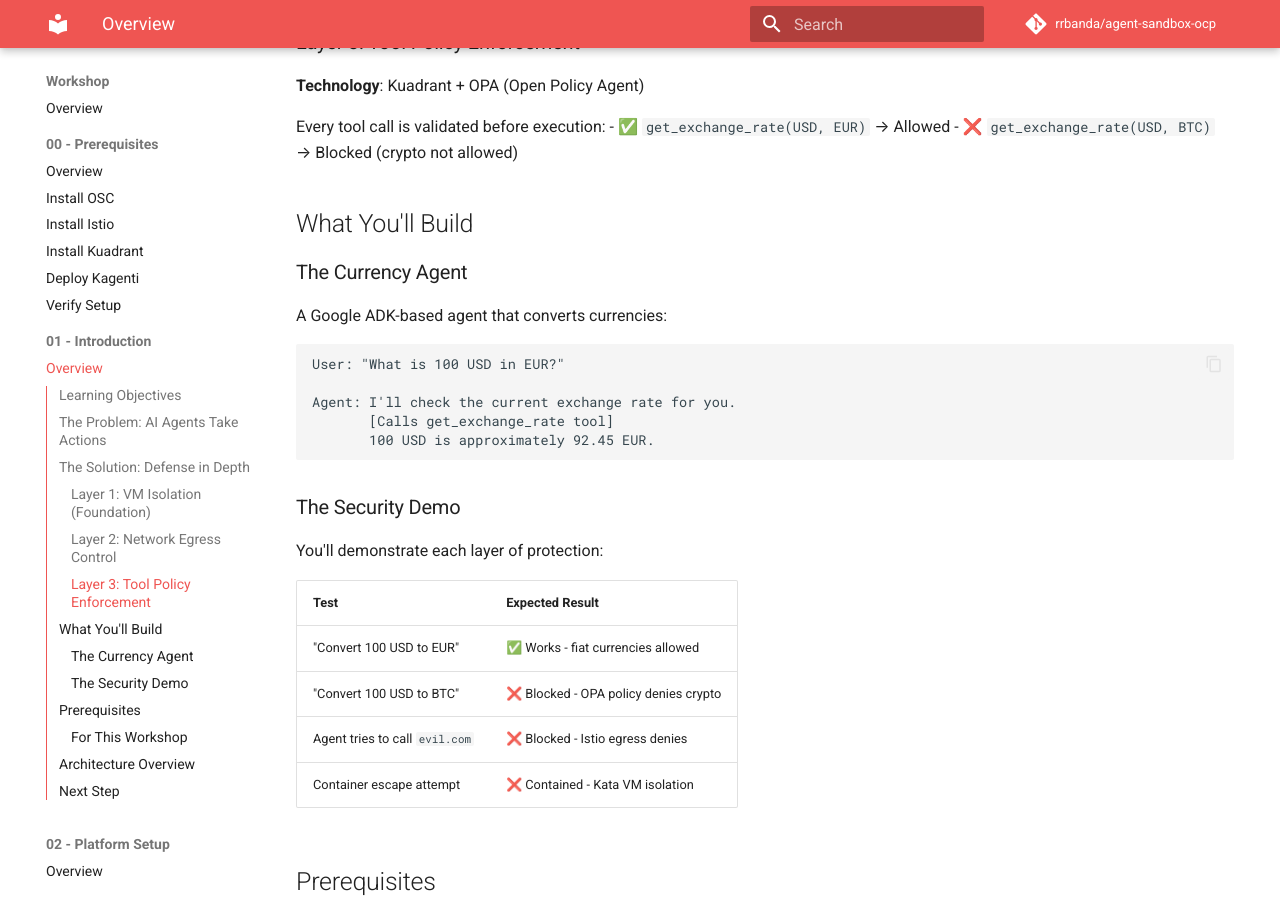
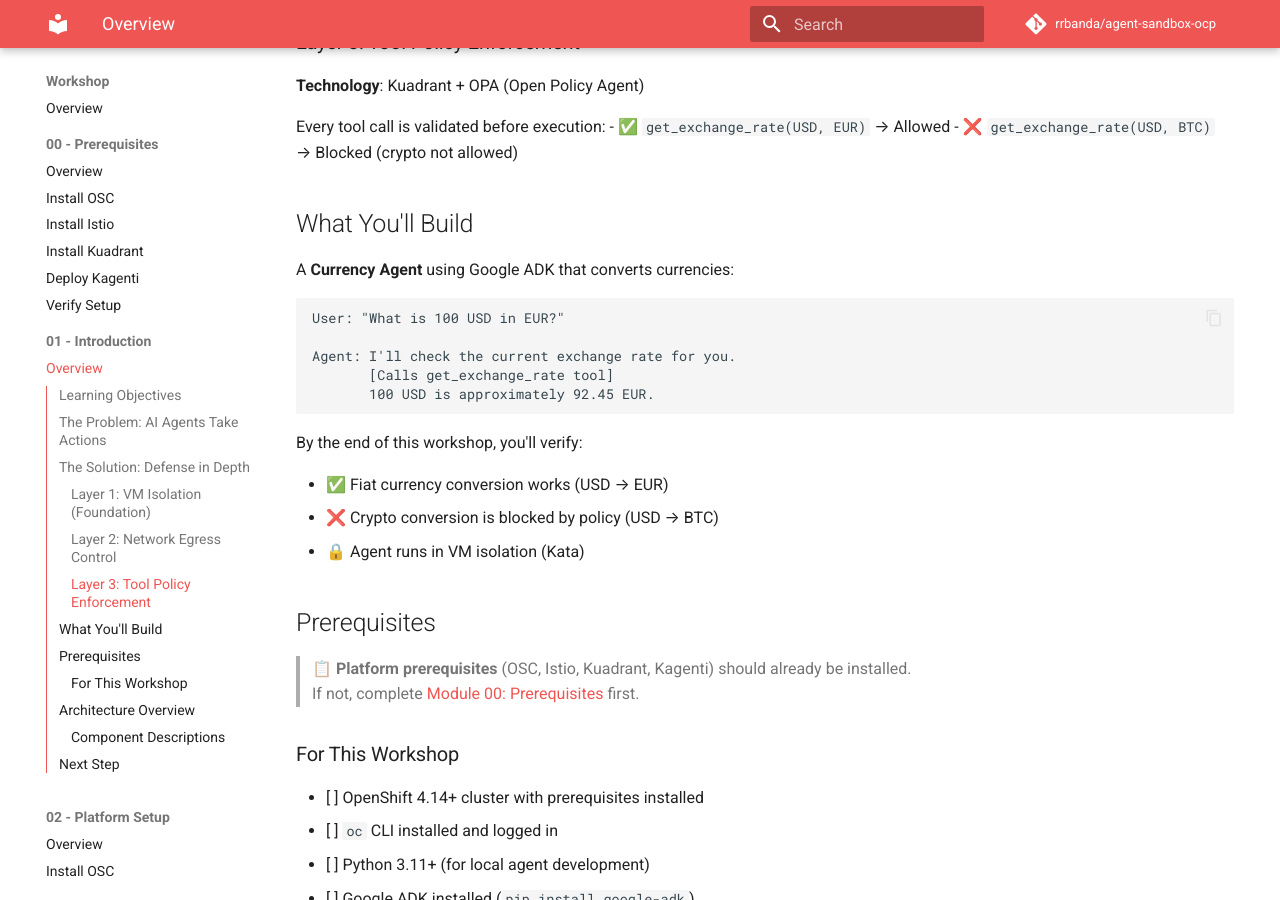
Before and after one commit to rrbanda/agent-sandbox-ocp, an MkDocs documentation site: the page built from docs/workshop/01-introduction/index.md, in a window 1280 px wide and 900 px high, scrolled down 1834 px. Built offline with MkDocs 1.6.1 and Material for MkDocs 9.7.7, drawn with Linux system fonts in a browser that asks for light colours; comment, search, counter and statistics services are not loaded; some of the changed lines change nothing that is shown; some of the changed text lies outside the part shown.

Commit message:
Streamline Introduction: remove demo section, add architecture diagram
- Removed redundant 'Security Demo' section (covered in Module 04)
- Added comprehensive architecture diagram with numbered flow
- Added component descriptions table
- Simplified 'What You'll Build' to focus on outcomes

````diff
--- a/docs/workshop/01-introduction/index.md
+++ b/docs/workshop/01-introduction/index.md
@@ -69,9 +69,7 @@
 
 ## What You'll Build
 
-### The Currency Agent
-
-A Google ADK-based agent that converts currencies:
+A **Currency Agent** using Google ADK that converts currencies:
 
 ```
 User: "What is 100 USD in EUR?"
@@ -81,16 +79,11 @@
        100 USD is approximately 92.45 EUR.
 ```
 
-### The Security Demo
+By the end of this workshop, you'll verify:
 
-You'll demonstrate each layer of protection:
-
-| Test | Expected Result |
-|------|-----------------|
-| "Convert 100 USD to EUR" | ✅ Works - fiat currencies allowed |
-| "Convert 100 USD to BTC" | ❌ Blocked - OPA policy denies crypto |
-| Agent tries to call `evil.com` | ❌ Blocked - Istio egress denies |
-| Container escape attempt | ❌ Contained - Kata VM isolation |
+- ✅ Fiat currency conversion works (USD → EUR)
+- ❌ Crypto conversion is blocked by policy (USD → BTC)
+- 🔒 Agent runs in VM isolation (Kata)
 
 ## Prerequisites
 
@@ -109,32 +102,57 @@
 
 ```mermaid
 flowchart TB
-    subgraph User
-        Dev["Agent Developer"]
-        Admin["Platform Admin"]
+    User["👤 User"]
+
+    subgraph OpenShift["OpenShift Cluster"]
+        subgraph Kagenti["Kagenti Platform"]
+            Gateway["MCP Gateway"]
+            Authorino["Authorino<br/>(OPA Policy)"]
+        end
+
+        subgraph NS["agent-sandbox namespace"]
+            subgraph Kata["Layer 1: Kata VM"]
+                Agent["Currency Agent<br/>(Google ADK)"]
+            end
+
+            subgraph MCPServer["MCP Server"]
+                Tool["get_exchange_rate<br/>Tool"]
+            end
+        end
+
+        subgraph Istio["Layer 2: Istio Mesh"]
+            Egress["Egress Control<br/>(ServiceEntry)"]
+        end
     end
 
-    subgraph OpenShift["OpenShift Cluster"]
-        subgraph NS["agent-sandbox namespace"]
-            subgraph Kata["Kata VM"]
-                Agent["Currency Agent"]
-            end
-            MCP["MCP Server"]
-            Policy["OPA Policy"]
-        end
-        Istio["Istio Mesh"]
+    subgraph External["External APIs"]
+        API["✅ api.frankfurter.app"]
+        Blocked["❌ Other APIs"]
     end
 
-    subgraph External
-        API["api.frankfurter.app"]
-    end
+    User -->|"1. Prompt"| Agent
+    Agent -->|"2. tools/call"| Gateway
+    Gateway -->|"3. Authorize"| Authorino
+    Authorino -->|"4. Allow/Deny"| Gateway
+    Gateway -->|"5. Forward"| Tool
+    Tool -->|"6. HTTP Request"| Egress
+    Egress -->|"7. Allowed"| API
+    Egress -.->|"Blocked"| Blocked
+    API -->|"8. Response"| Tool
+    Tool -->|"9. Result"| Agent
+    Agent -->|"10. Answer"| User
+```
 
-    Dev -->|"Deploy Agent CR"| Agent
-    Admin -->|"Configure Policies"| Policy
-    Agent -->|"Tool Call"| MCP
-    MCP -->|"Validate"| Policy
-    Agent -->|"Egress (via Istio)"| API
-```
+### Component Descriptions
+
+| Component | Location | Purpose |
+|-----------|----------|---------|
+| **Currency Agent** | Kata VM (Layer 1) | Google ADK agent that processes user prompts |
+| **MCP Gateway** | Kagenti Platform | Routes tool calls, enforces policies |
+| **Authorino** | Kagenti Platform | OPA policy engine (Layer 3) |
+| **MCP Server** | agent-sandbox namespace | Exposes `get_exchange_rate` tool |
+| **Istio Egress** | Service Mesh (Layer 2) | Controls external API access |
+| **Frankfurter API** | External | Currency exchange rates |
 
 ## Next Step
 
````
